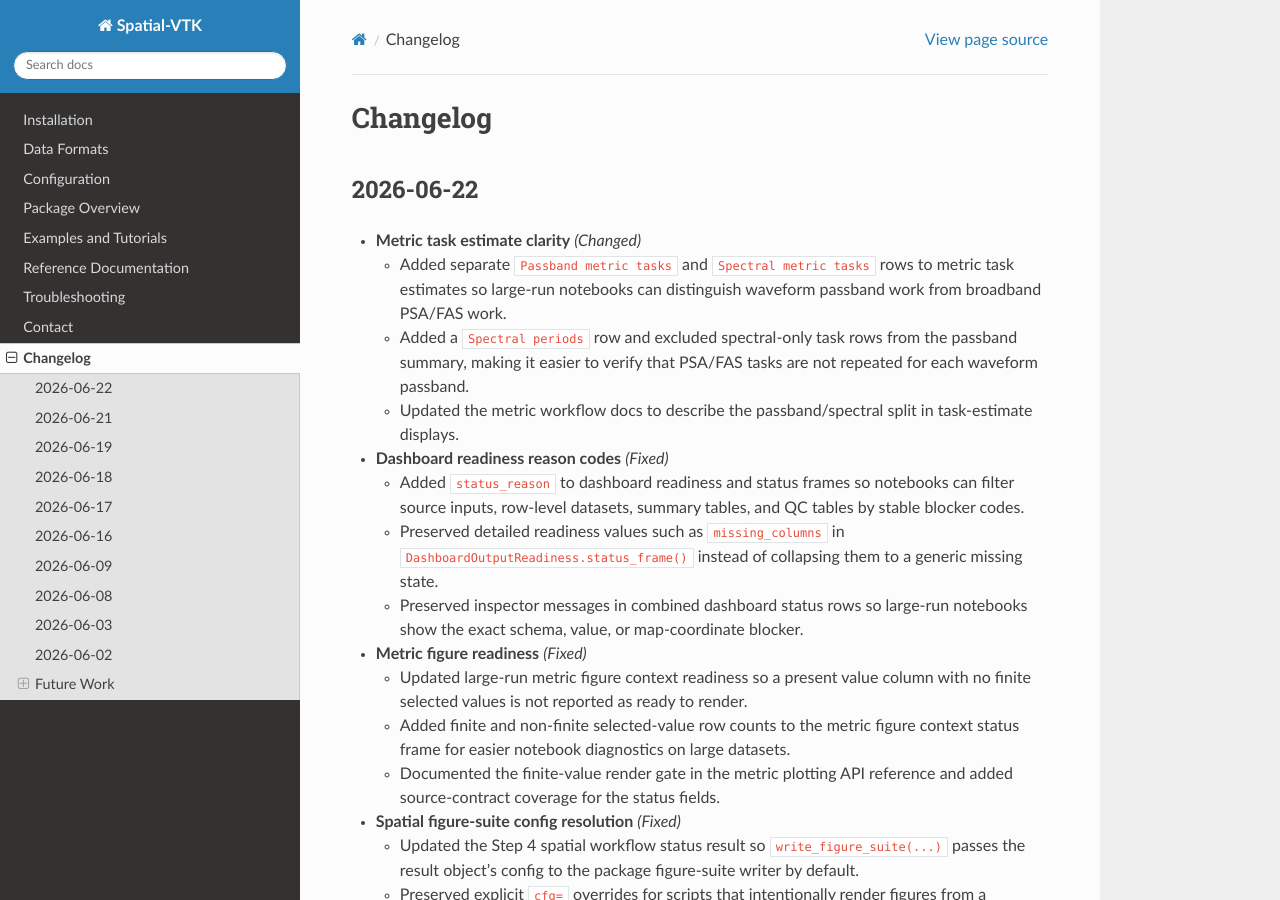
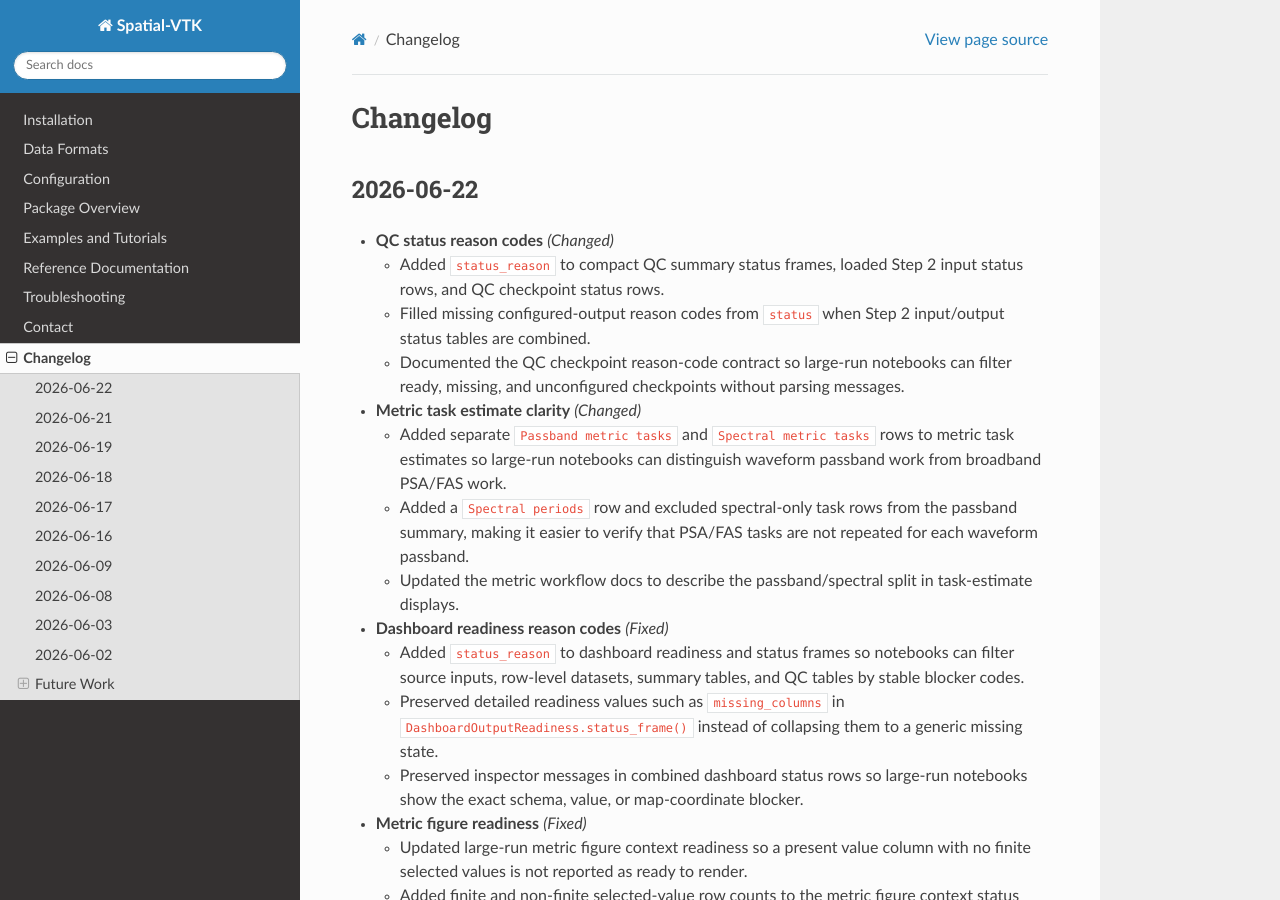
Before and after one commit to bcbirkel/spatial-vtk, a Sphinx documentation site: the page built from docs/changelog.rst, in a window 1280 px wide and 900 px high. Built offline with Sphinx 7.4.7 and the Read the Docs theme 3.1.0, drawn with Linux system fonts in a browser that asks for light colours.

Commit message:
Add QC status reason codes

```diff
--- a/docs/changelog.rst
+++ b/docs/changelog.rst
@@ -3,6 +3,16 @@ Changelog
 
 2026-06-22
 ----------
+
+- **QC status reason codes** *(Changed)*
+
+  - Added ``status_reason`` to compact QC summary status frames, loaded Step 2
+    input status rows, and QC checkpoint status rows.
+  - Filled missing configured-output reason codes from ``status`` when Step 2
+    input/output status tables are combined.
+  - Documented the QC checkpoint reason-code contract so large-run notebooks can
+    filter ready, missing, and unconfigured checkpoints without parsing
+    messages.
 
 - **Metric task estimate clarity** *(Changed)*
 
--- a/docs/reference/python_workflows.rst
+++ b/docs/reference/python_workflows.rst
@@ -525,7 +525,9 @@ Use
 to inspect QC resume progress before rerunning a large job. That frame reports
 the combined waveform QC table, source-specific waveform checkpoints, and the
 metric QC inventory checkpoint with row counts and completed key counts while
-streaming only identifier columns from CSV checkpoints.
+streaming only identifier columns from CSV checkpoints. It also includes
+``status_reason`` so driver notebooks can filter ready, missing, and
+unconfigured checkpoints without parsing messages.
 
 The direct ``spatial_vtk.qc.run_qc_inventory_from_config``,
 ``spatial_vtk.qc.write_qc_inventory_overlap_from_config``, and
```
Also changed, not shown: docs/reference/api/qc.rst (+7 -4 lines), 4 other files.
